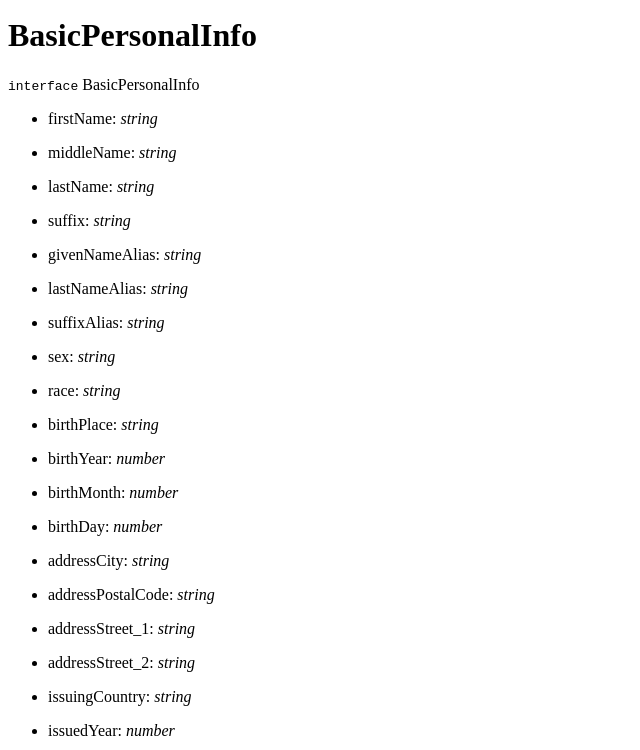
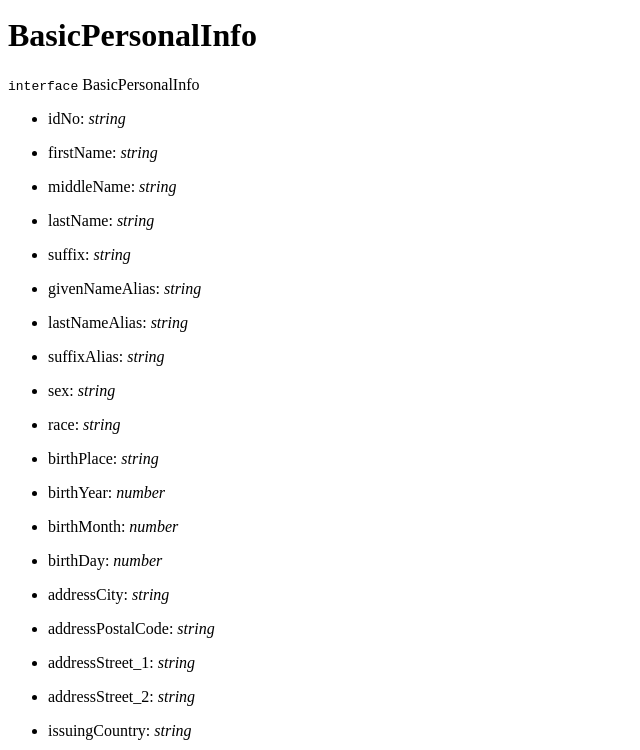
Before and after one commit to dynamsoft-docs/code-parser-docs, a Jekyll site: the page built from programming/javascript/api-reference/interface/BasicPersonalInfo.md, in a window 1280 px wide and 900 px high, scrolled down 437 px, cut to the strip 150-900 px from the top of the window. Shown: the whole strip, without its empty margins (0-640 px from the left). Built offline with Jekyll 4.4.1, drawn with Linux system fonts in a browser that asks for light colours.

Commit message:
add idNo to BasicPersonalInfo

```diff
--- a/programming/javascript/api-reference/interface/BasicPersonalInfo.md
+++ b/programming/javascript/api-reference/interface/BasicPersonalInfo.md
@@ -11,6 +11,8 @@ breadcrumbText: BasicPersonalInfo
 # BasicPersonalInfo
 
 `interface` BasicPersonalInfo
+
+* idNo: *string*
 
 * firstName: *string*
 
```
